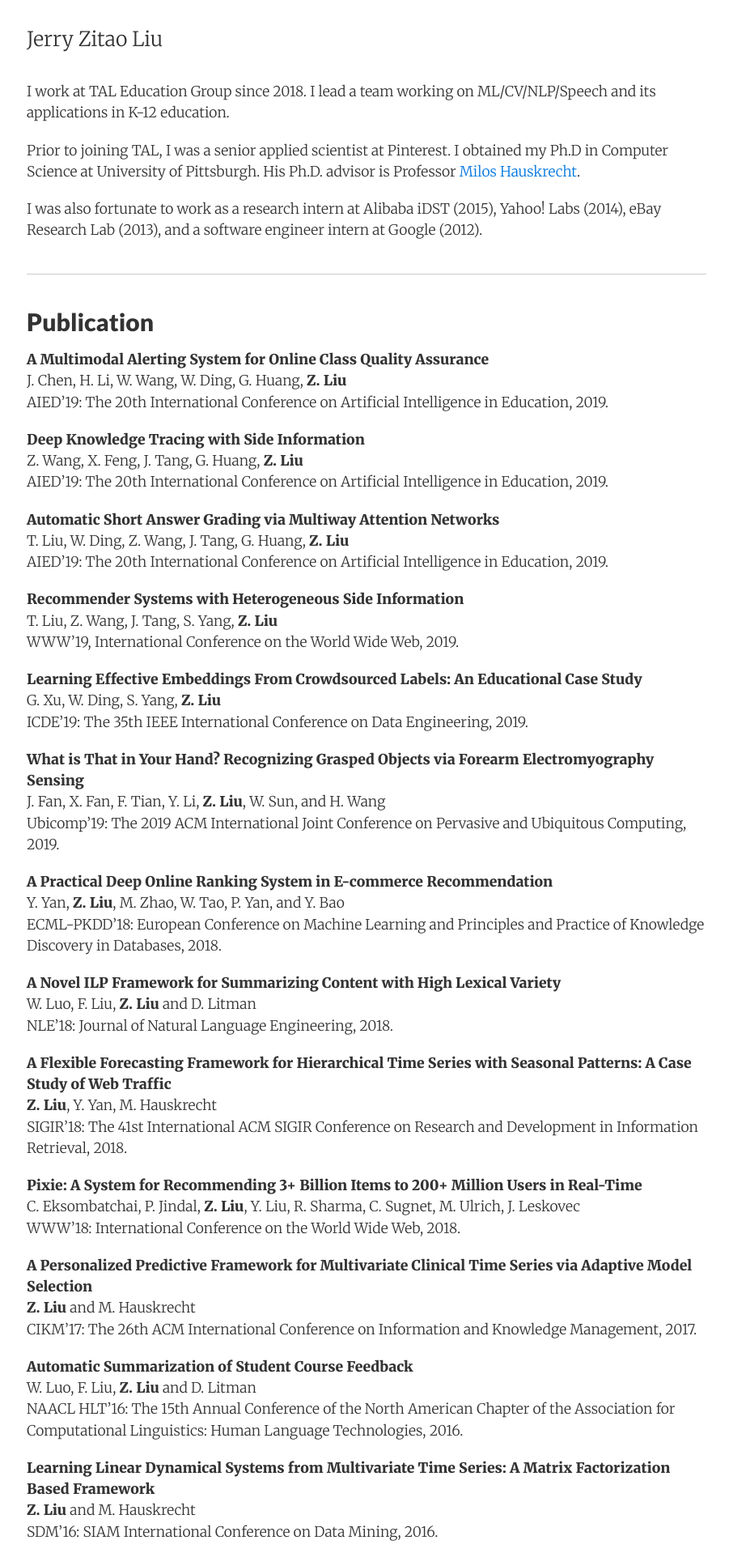
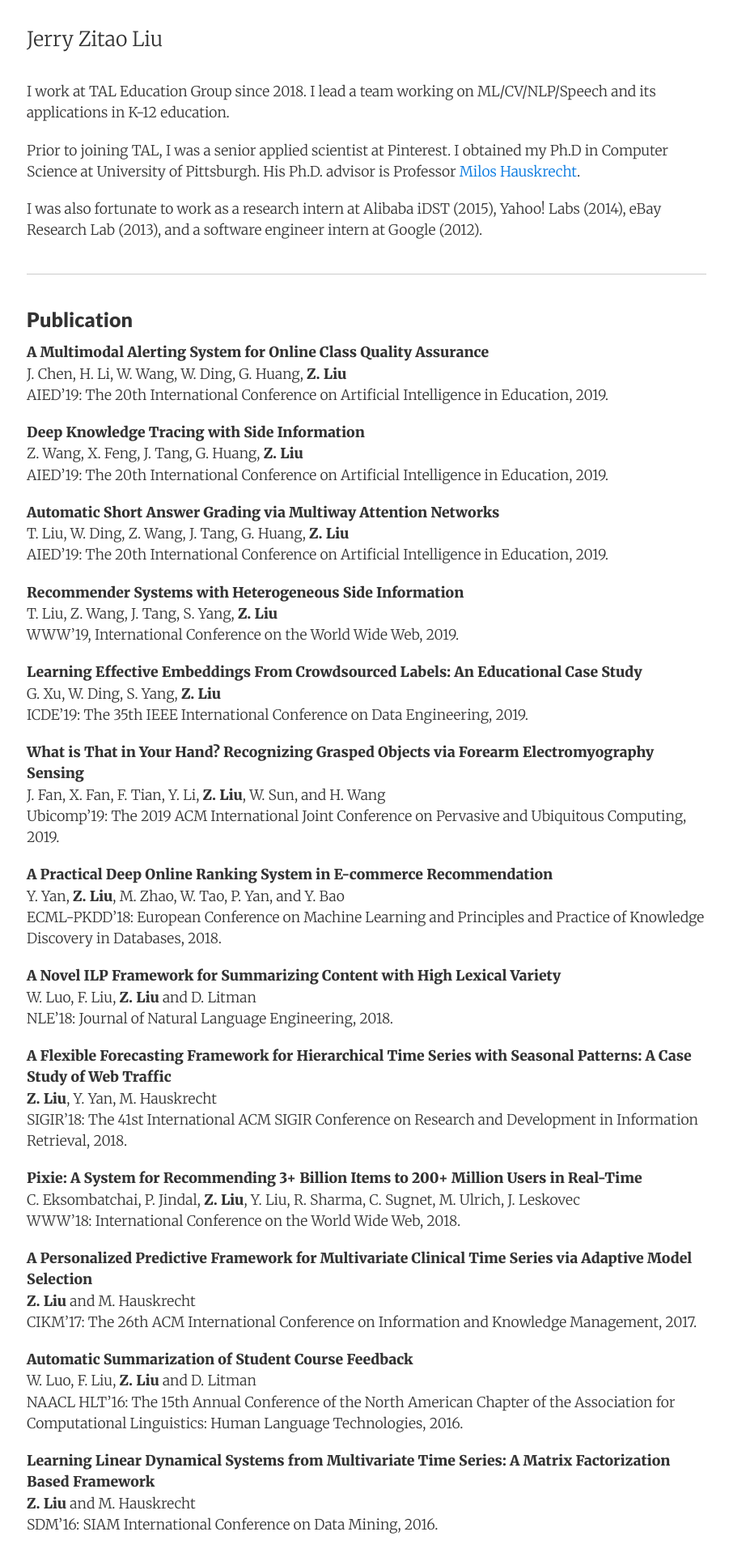
Before and after one commit to zitaoliu/zitaoliu.github.io, a Jekyll site: the page built from index.html, in a window 1280 px wide. Shown: the top 1918 px of the page at 81% size, without its empty margins (187-1088 px from the left). Built offline with Jekyll 4.4.1, drawn with Linux system fonts in a browser that asks for light colours; nearby versions of some CDN libraries.

Commit message:
change font size; change headline

```diff
--- a/_includes/index_content.md
+++ b/_includes/index_content.md
@@ -7,7 +7,7 @@
 
 * * *
 
-## Publication
+### Publication
 
 **A Multimodal Alerting System for Online Class Quality Assurance**
 J. Chen, H. Li, W. Wang, W. Ding, G. Huang, **Z. Liu**
--- a/_sass/_variables.scss
+++ b/_sass/_variables.scss
@@ -1,5 +1,5 @@
 // Typography
-$base-font-size: 13px !default;
+$base-font-size: 12px !default;
 $bold-font-weight: bold !default;
 $font-family: 'Merriweather', 'PT Serif', Georgia, 'Times New Roman', serif !default;
 $line-height: 1.5 !default;
```
